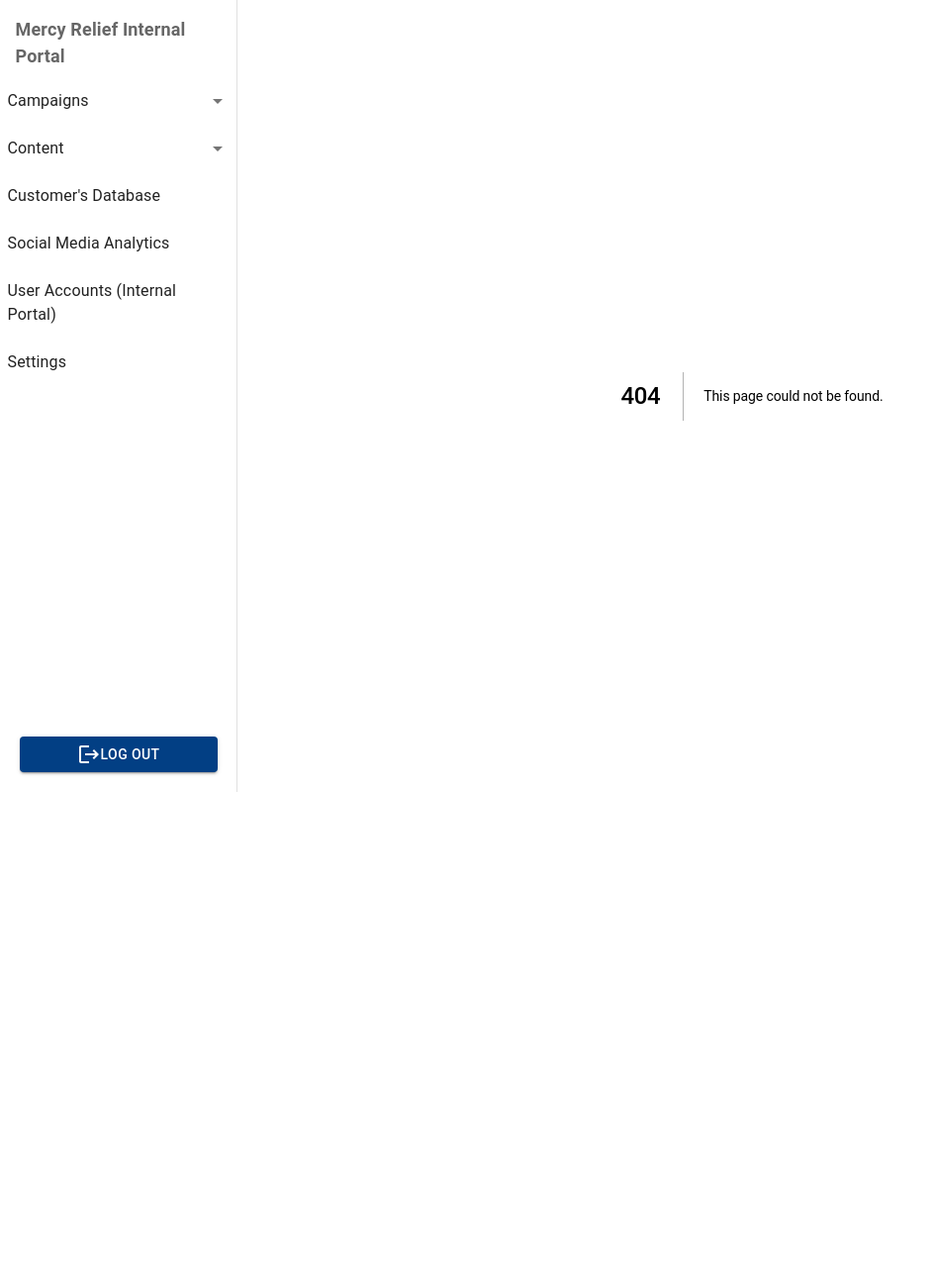
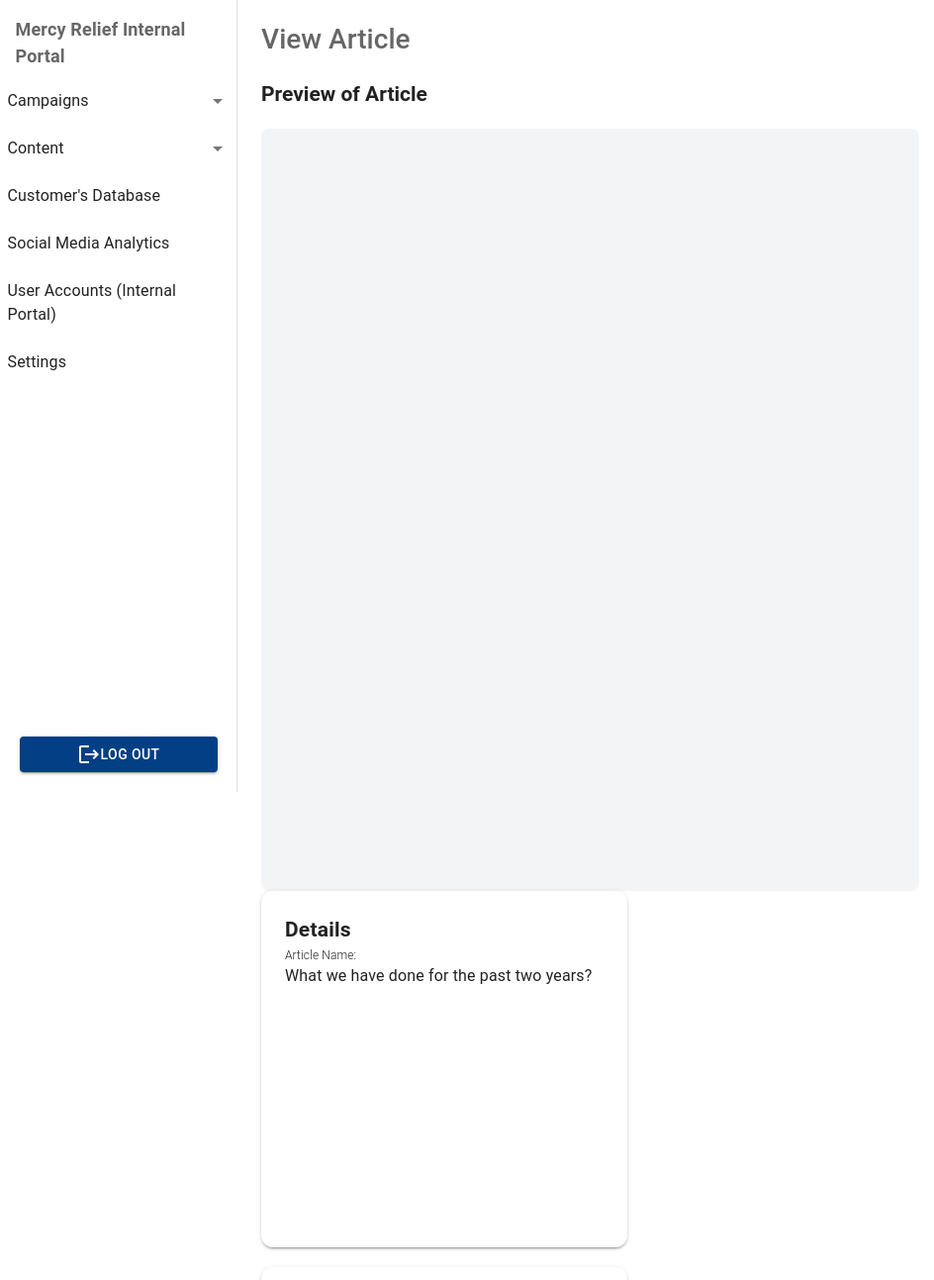
Before and after one commit to dsc-project-mr/mr-fe-internal, a Next.js app: page /view_article in a window 1280 px wide. Before the commit this address had no page. Shown: the top 1293 px of the page at 99% size, without its empty margins (0-944 px from the left). Before the commit the page ends 800 px from the top, so only its background shows below. Built offline with nearby package versions, Linux system fonts and the light colour scheme.

Commit message:
feat: Add basic layout of view article page

```diff
--- /dev/null
+++ b/components/ViewArticlePage/index.tsx
@@ -0,0 +1,134 @@
+import { Button, Grid, Paper, Typography } from '@mui/material'
+import { Box } from '@mui/system'
+
+const ViewArticlePage = () => {
+  return (
+    <Grid
+      container
+      sx={{
+        height: '100vh',
+        width: '100%',
+      }}
+    >
+      <Grid container item height={'80px'} alignItems={'center'}>
+        <Typography
+          fontSize={28}
+          letterSpacing={0}
+          fontWeight={550}
+          color="#00000099"
+        >
+          View Article
+        </Typography>
+      </Grid>
+      <Typography
+        fontSize={21}
+        letterSpacing={0}
+        fontWeight={700}
+        height={'50px'}
+        alignItems={'center'}
+      >
+        Preview of Article
+      </Typography>
+      <Grid container item>
+        <Grid>
+          <Box
+            sx={{
+              backgroundColor: '#F3F4F6',
+              width: 665,
+              height: 770,
+              borderRadius: 2,
+            }}
+          ></Box>
+        </Grid>
+        <Grid width="24px" />
+        <Grid spacing={2}>
+          <Paper
+            elevation={2}
+            sx={{
+              width: 370,
+              height: 360,
+              borderRadius: 3,
+              marginBottom: '20px',
+              padding: '24px',
+            }}
+          >
+            <Typography fontSize={'21px'} fontWeight={700}>
+              Details
+            </Typography>
+            <Typography fontSize={'12px'} fontWeight={300}>
+              Article Name:
+            </Typography>
+            <Typography fontSize={'16px'} fontWeight={400}>
+              What we have done for the past two years?
+            </Typography>
+          </Paper>
+          <Paper
+            elevation={2}
+            sx={{
+              width: 370,
+              height: 160,
+              borderRadius: 3,
+              marginBottom: '20px',
+              padding: '12px 24px',
+              display: 'flex',
+              flexDirection: 'column',
+              justifyContent: 'space-evenly',
+            }}
+          >
+            <Typography fontSize={'21px'} fontWeight={700}>
+              Number of Revisions:
+            </Typography>
+            <Typography textAlign={'center'} fontSize={'28px'} fontWeight={400}>
+              13
+            </Typography>
+            <Typography
+              textAlign={'right'}
+              color="#009DD7"
+              sx={{ textDecoration: 'underline' }}
+            >
+              View Revision History
+            </Typography>
+          </Paper>
+          <Paper
+            elevation={2}
+            sx={{
+              width: 370,
+              height: 160,
+              borderRadius: 3,
+              marginBottom: '20px',
+              padding: '12px 24px',
+              display: 'flex',
+              flexDirection: 'column',
+              justifyContent: 'space-evenly',
+            }}
+          >
+            <Typography fontSize={'21px'} fontWeight={700}>
+              Number of Views:
+            </Typography>
+            <Typography textAlign={'center'} fontSize={'28px'} fontWeight={400}>
+              100
+            </Typography>
+            <Typography
+              textAlign={'right'}
+              color="#009DD7"
+              sx={{ textDecoration: 'underline' }}
+            >
+              View Visitor&apos;s History
+            </Typography>
+          </Paper>
+          <Box
+            sx={{
+              display: 'flex',
+              justifyContent: 'space-evenly',
+            }}
+          >
+            <Button variant="outlined">DELETE</Button>
+            <Button variant="contained">ARCHIVED</Button>
+          </Box>
+        </Grid>
+      </Grid>
+    </Grid>
+  )
+}
+
+export default ViewArticlePage
--- /dev/null
+++ b/pages/view_article.tsx
@@ -0,0 +1,12 @@
+import ViewArticlePage from 'components/ViewArticlePage'
+import type { NextPage } from 'next'
+
+const Home: NextPage = () => {
+  return (
+    <div>
+      <ViewArticlePage />
+    </div>
+  )
+}
+
+export default Home
```
